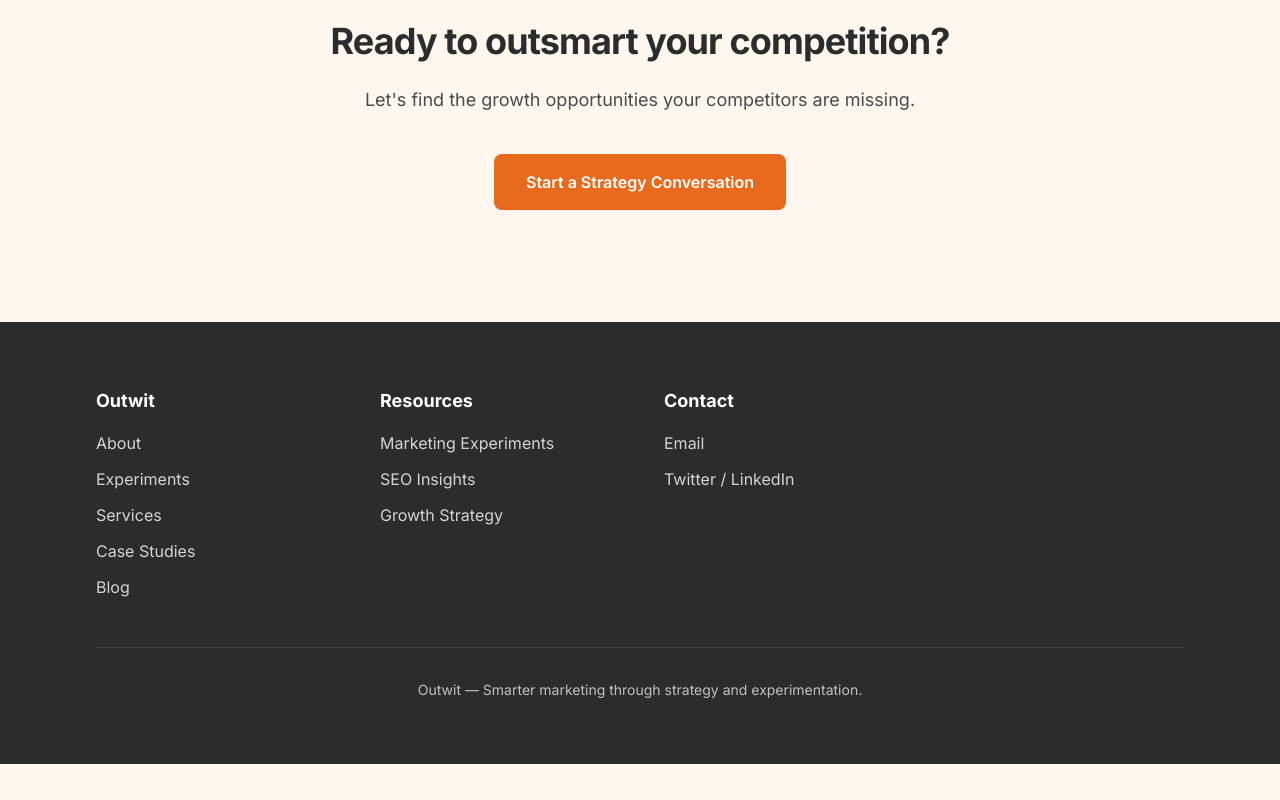
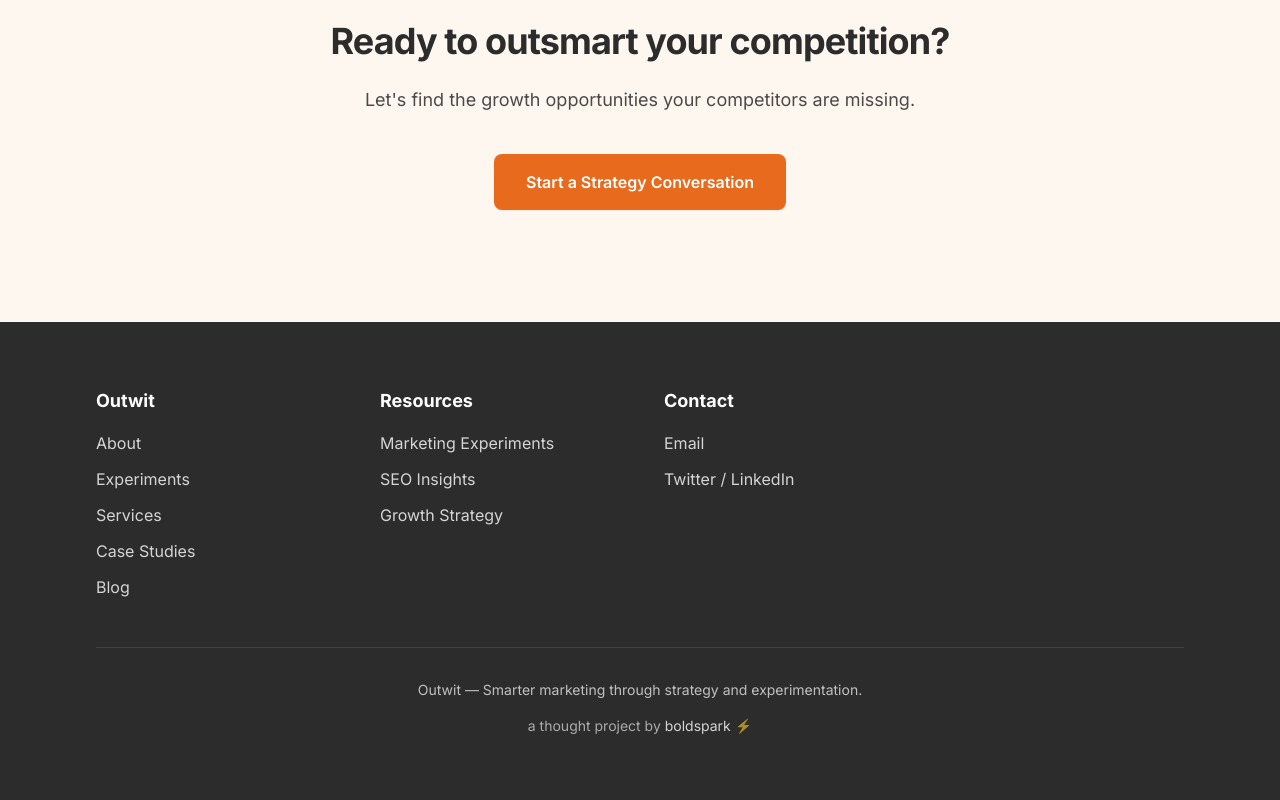
Before and after one commit to travisgoldston/outwit, a Next.js app: page / in a window 1280 px wide. Shown: the part 3864-4664 px from the top of the page. Before the commit the page ends 4628 px from the top, so only its background shows below. Built offline with nearby package versions, Linux system fonts and the light colour scheme.

Commit message:
Add footer attribution to Boldspark

```diff
--- a/components/Footer.tsx
+++ b/components/Footer.tsx
@@ -68,6 +68,18 @@ export default function Footer() {
         <p className="mt-12 border-t border-white/10 pt-8 text-center text-sm text-white/70">
           Outwit — Smarter marketing through strategy and experimentation.
         </p>
+        <p className="mt-4 text-center text-sm text-white/60">
+          a thought project by{" "}
+          <a
+            href="https://boldspark.co"
+            target="_blank"
+            rel="noopener noreferrer"
+            className="text-white/80 transition-colors hover:text-fox-orange"
+          >
+            boldspark
+          </a>{" "}
+          ⚡
+        </p>
       </div>
     </footer>
   );
```
